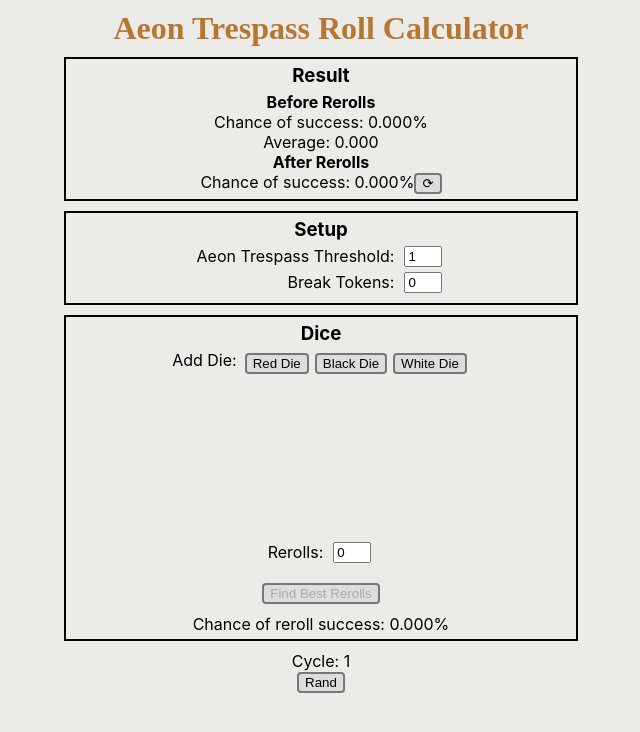
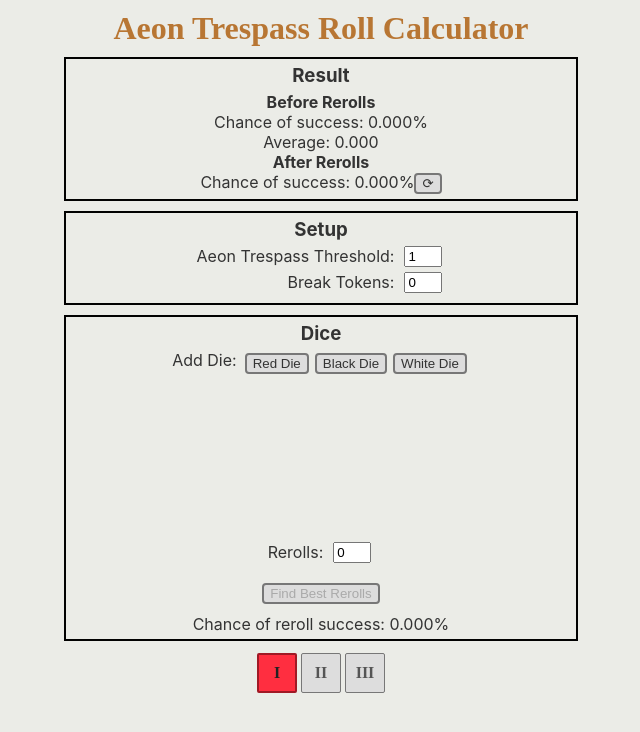
Before and after one commit to MPPennella/ato-roll-calculator, a React (Create React App) app: page / in a window 1280 px wide. Shown: the top 732 px of the page, without its empty margins (319-959 px from the left). Built offline with nearby package versions, Linux system fonts and the light colour scheme.

Commit message:
Added buttons to select active Cycle and styled them

```diff
--- a/src/component/App/App.css
+++ b/src/component/App/App.css
@@ -1,5 +1,6 @@
 body {
   background-color: #ebece7;
+  color: #333333
 }
 
 .App {
@@ -29,6 +30,7 @@ button {
   background-color: #dddddd;
   border: 2px #777777 solid;
   border-radius: 4px;
+  color: #333333;
 }
 
 button:disabled {
--- a/src/component/CycleSelector/CycleSelector.css
+++ b/src/component/CycleSelector/CycleSelector.css
@@ -0,0 +1,25 @@
+.CycleButton {
+    height: 40px;
+    width: 40px;
+    margin: 2px;
+    border-width:1px;
+    border-radius: 2px;
+    font-family: 'Times New Roman', Times, serif;
+    font-weight: bold;
+    font-size: 16px;
+    color: #555555;
+}
+
+.ActiveCycle {
+    background-color: #ff2e40;
+    border-color: #a01925;
+    border-width: 2px;
+    color: #222222;
+}
+
+@media (prefers-color-scheme: dark) {
+    .ActiveCycle {
+        background-color: #a51b27;
+        color: #fcc
+    }
+}
--- a/src/component/CycleSelector/index.tsx
+++ b/src/component/CycleSelector/index.tsx
@@ -1,14 +1,16 @@
 import React from 'react'
-//import './CycleSelector.css'
+import './CycleSelector.css'
 
+// Allows selection of current Cycle to curate display of relevant token types
 function CycleSelector ( {cycle, cycleUpdater} : {cycle:number, cycleUpdater:(number:number)=>void} ) {
 
-    // TODO: Update implementation to allow selection of specific cycle instead of randomizer button
     return (
         <div>
-            Cycle: {cycle}
-            <br />
-            <button onClick={(e) => cycleUpdater( Math.floor( Math.random()*3+1 ) )}>Rand</button>
+            <button className={"CycleButton" + ( (cycle===1)?" ActiveCycle":"" ) } onClick={(e) => cycleUpdater( 1 )}>I</button>
+            <button className={"CycleButton" + ( (cycle===2)?" ActiveCycle":"" ) } onClick={(e) => cycleUpdater( 2 )}>II</button>
+            <button className={"CycleButton" + ( (cycle===3)?" ActiveCycle":"" ) } onClick={(e) => cycleUpdater( 3 )}>III</button>
+            {/* <button className={"CycleButton" + ( (cycle===4)?" ActiveCycle":"" ) } onClick={(e) => cycleUpdater( 4 )}>IV</button> */}
+            {/* <button className={"CycleButton" + ( (cycle===5)?" ActiveCycle":"" ) } onClick={(e) => cycleUpdater( 5 )}>V</button> */}
         </div>
 
     )
```
